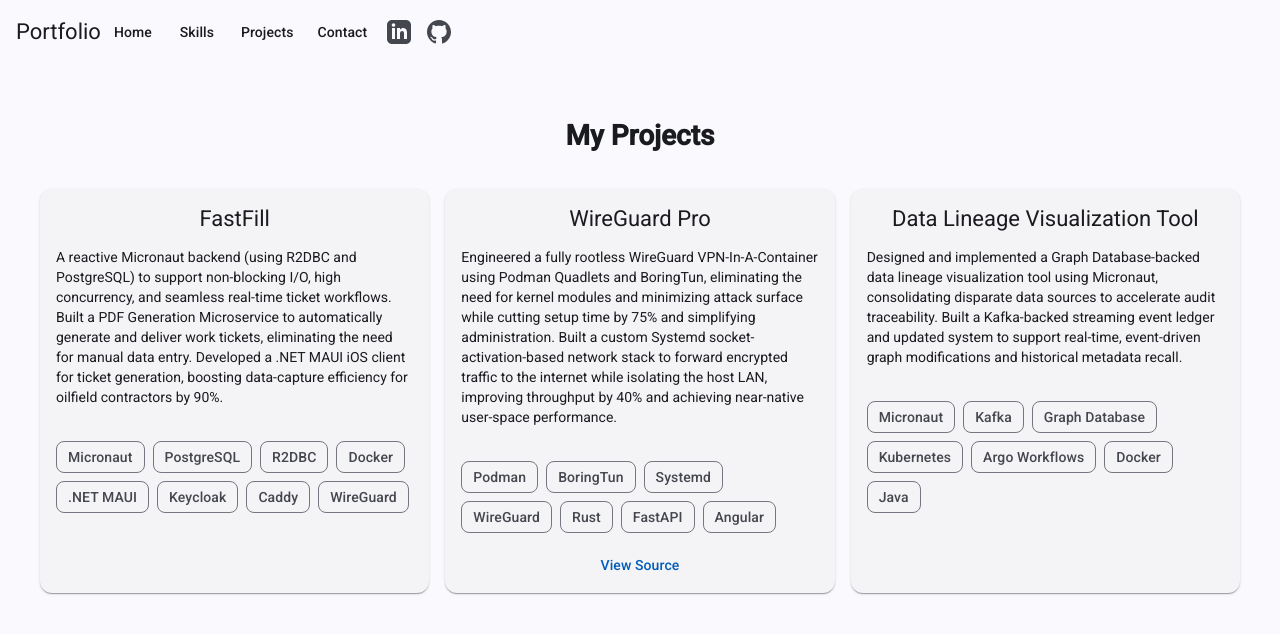
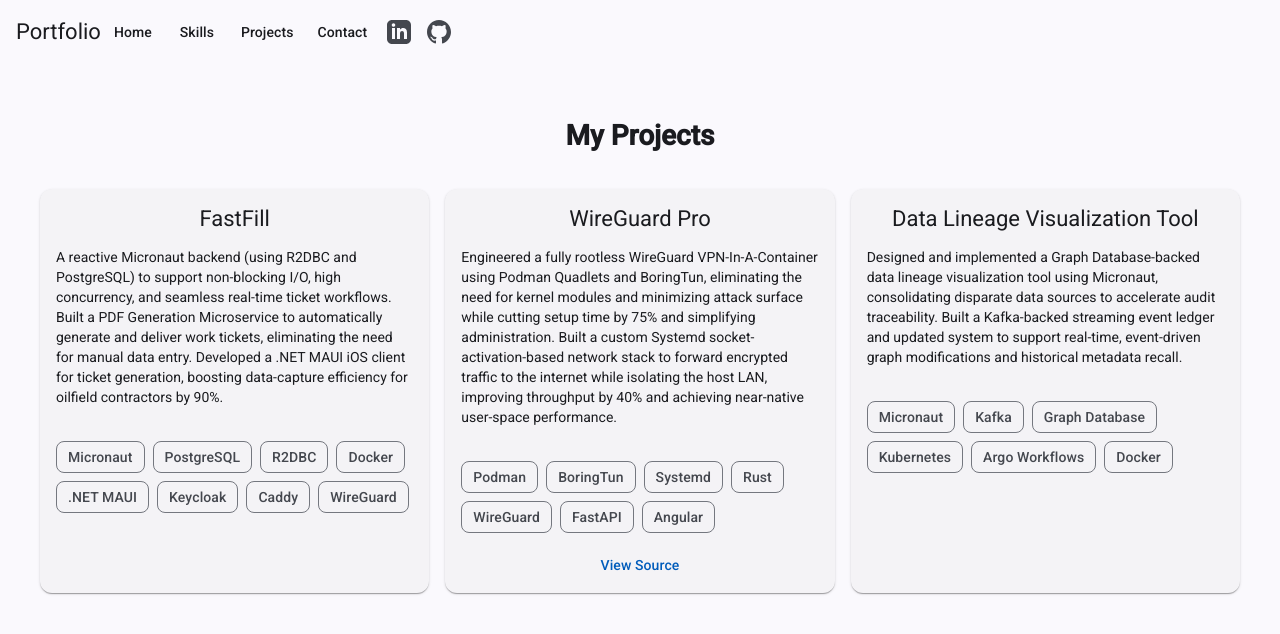
Before and after one commit to jack-turk-5/portfolio-app, an Angular app: page /projects in a window 1280 px wide. Shown: the top 634 px of the page. Built offline with nearby package versions, Linux system fonts and the light colour scheme.

Commit message:
reordering

```diff
--- a/src/app/projects/projects.service.ts
+++ b/src/app/projects/projects.service.ts
@@ -15,13 +15,13 @@ export class ProjectsService {
     {
       title: 'WireGuard Pro',
       description: 'Engineered a fully rootless WireGuard VPN-In-A-Container using Podman Quadlets and BoringTun, eliminating the need for kernel modules and minimizing attack surface while cutting setup time by 75% and simplifying administration. Built a custom Systemd socket-activation-based network stack to forward encrypted traffic to the internet while isolating the host LAN, improving throughput by 40% and achieving near-native user-space performance.',
-      technologies: ['Podman', 'BoringTun', 'Systemd', 'WireGuard', 'Rust', 'FastAPI', 'Angular'],
+      technologies: ['Podman', 'BoringTun', 'Systemd', 'Rust', 'WireGuard', 'FastAPI', 'Angular'],
       sourceUrl: `${AppConstants.GITHUB_URL}/wireguard-pro`
     },
     {
       title: 'Data Lineage Visualization Tool',
       description: 'Designed and implemented a Graph Database-backed data lineage visualization tool using Micronaut, consolidating disparate data sources to accelerate audit traceability. Built a Kafka-backed streaming event ledger and updated system to support real-time, event-driven graph modifications and historical metadata recall.',
-      technologies: ['Micronaut', 'Kafka', 'Graph Database', 'Kubernetes', 'Argo Workflows', 'Docker', 'Java']
+      technologies: ['Micronaut', 'Kafka', 'Graph Database', 'Kubernetes', 'Argo Workflows', 'Docker']
     }
   ];
 
--- a/src/app/skills/skills.service.ts
+++ b/src/app/skills/skills.service.ts
@@ -26,9 +26,9 @@ export class SkillsService {
     // Containerization & Orchestration
     { name: 'Docker', category: 'Containerization & Orchestration' },
     { name: 'Podman', category: 'Containerization & Orchestration' },
+    { name: 'Proxmox', category: 'Containerization & Orchestration' },
     { name: 'Kubernetes', category: 'Containerization & Orchestration' },
     { name: 'Argo Workflows', category: 'Containerization & Orchestration' },
-    { name: 'Proxmox', category: 'Containerization & Orchestration' },
 
     // DevOps & Security
     { name: 'Keycloak (OAuth2 SSO)', category: 'DevOps & Security' },
```
